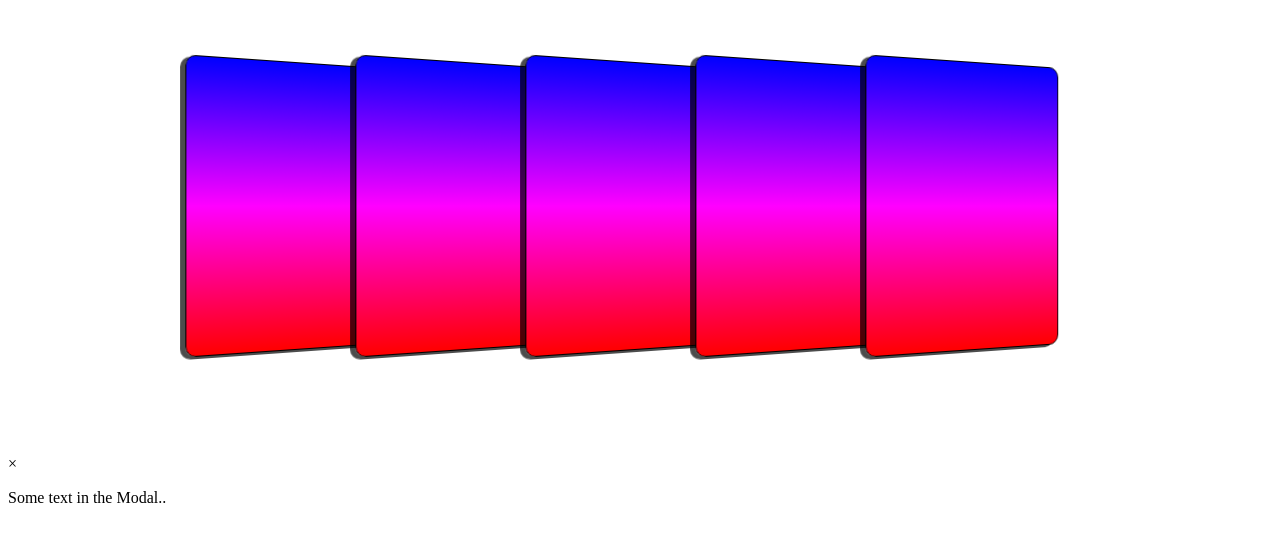
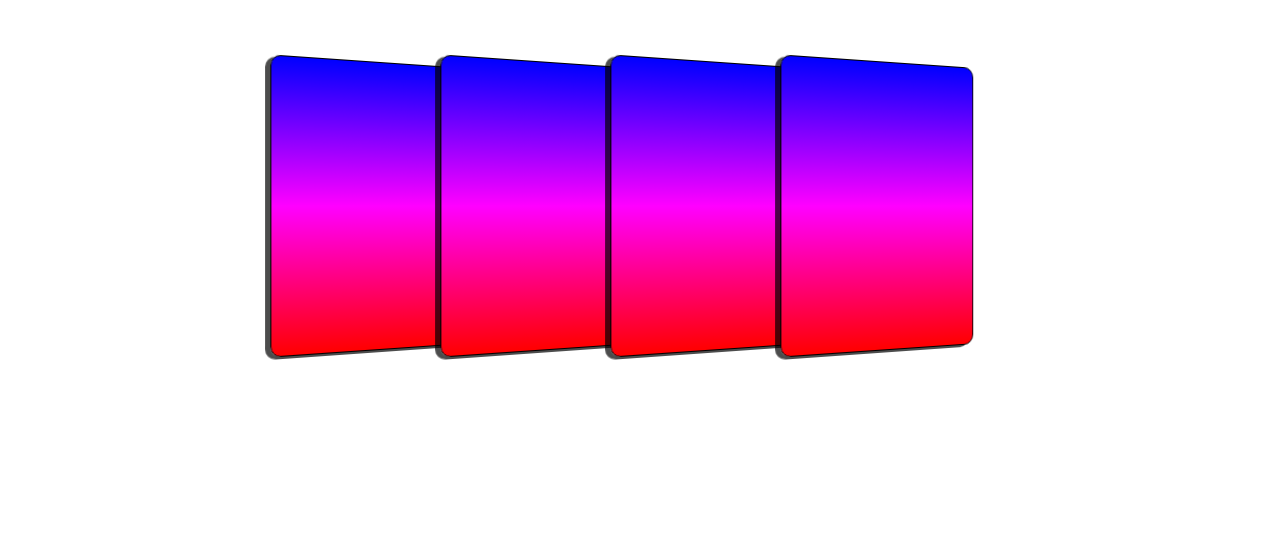
Before and after one commit to julio2116/DeckCards, a React (Vite) app: page / in a window 1280 px wide. Shown: the top 542 px of the page. Built offline with nearby package versions, Linux system fonts and the light colour scheme.

Commit message:
criando modal

```diff
--- a/package.json
+++ b/package.json
@@ -11,7 +11,8 @@
   },
   "dependencies": {
     "react": "^18.3.1",
-    "react-dom": "^18.3.1"
+    "react-dom": "^18.3.1",
+    "react-onclickoutside": "^6.13.1"
   },
   "devDependencies": {
     "@eslint/js": "^9.13.0",
--- a/src/App.jsx
+++ b/src/App.jsx
@@ -1,9 +1,15 @@
 import AllCards from './components/AllCards.jsx'
+import Context from './components/Context.js'
+import { useState } from 'react';
 
 function App() {
+  let [display, setDisplay] = useState('none');
+
   return(
   <>
-    <AllCards />
+    <Context.Provider value={[display, setDisplay]}>
+      <AllCards />
+    </Context.Provider>
   </>
   )
 
--- a/src/components/AllCards.jsx
+++ b/src/components/AllCards.jsx
@@ -1,13 +1,17 @@
 import styles from '../components/allCardsStyles.module.css'
 import Card from '../components/Card.jsx'
 import Modal from '../components/Modal.jsx'
+import { useContext } from "react";
+import Context from '../components/Context.js';
 
 const AllCards = () => {
     let array = [];
-    for(let i = 0; i < 5; i++){
+    for(let i = 0; i < 4; i++){
         array.push(i);
     }
-    var display = 'block'
+
+    let [display, setDisplay] = useContext(Context);
+
     return(
         <>
             <div className={styles.container} style={{maxWidth:`${(array.length-1)*170+250}px`, height:`420px`}}>
@@ -16,7 +20,7 @@ const AllCards = () => {
 
                 ))}
             </div>
-            <Modal display= {display}/>
+            <Modal display= {display} />
         </>
     )
 }
--- a/src/components/Card.jsx
+++ b/src/components/Card.jsx
@@ -1,9 +1,13 @@
 import styles from '../components/cardStyles.module.css'
+import { useContext } from "react";
+import Context from '../components/Context.js';
 
 const Card = (props) => {
+    let [display, setDisplay] = useContext(Context);
+
     return (
         <>
-            <div className={styles.card} style={{ left: `${props.positionLeft}` }} onClick={() => {}}></div>
+            <div className={styles.card} style={{ left: `${props.positionLeft}` }} onClick={() => setDisplay('block')}></div>
         </>
 
     )
--- /dev/null
+++ b/src/components/Context.js
@@ -0,0 +1,5 @@
+import { createContext } from 'react';
+
+const Display = createContext(['none', () => {}]);
+
+export default Display;
--- a/src/components/Modal.jsx
+++ b/src/components/Modal.jsx
@@ -1,11 +1,14 @@
+import styles from '../components/modalStyles.module.css'
+
 function Modal(props) {
+
     let display = props.display;
     {!display && (
         display = 'none')}
-    console.log(display)
+
     return (
         <>
-            <div style={{ display: display }}>
+            <div style={{ display: display }} className={styles.modal} >
                 <span>&times;</span>
                 <p>Some text in the Modal..</p>
             </div>
--- a/src/components/modalStyles.module.css
+++ b/src/components/modalStyles.module.css
@@ -0,0 +1,4 @@
+.modal{
+    background-color: black;
+    color: white;
+}
```
Also changed, not shown: 1 other file (tests, documents, lock files or other folders).
